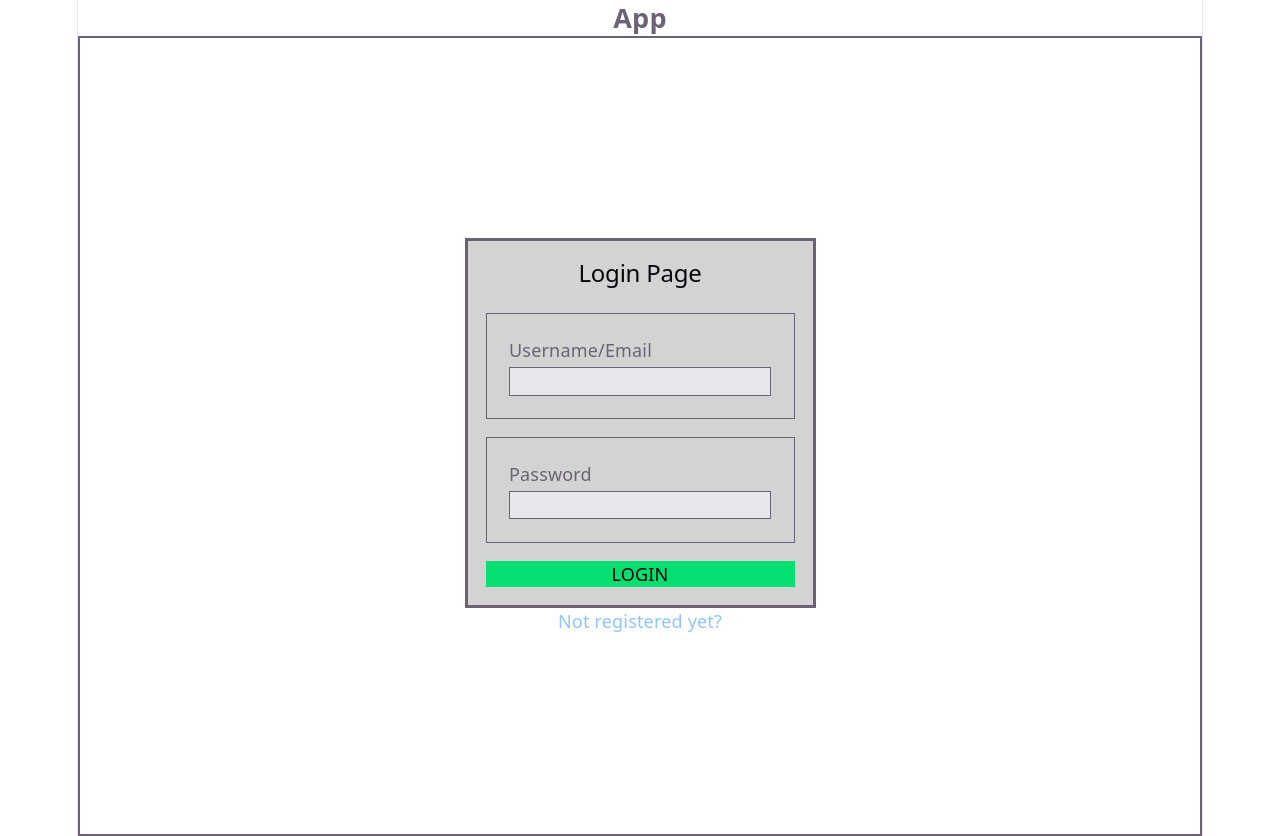
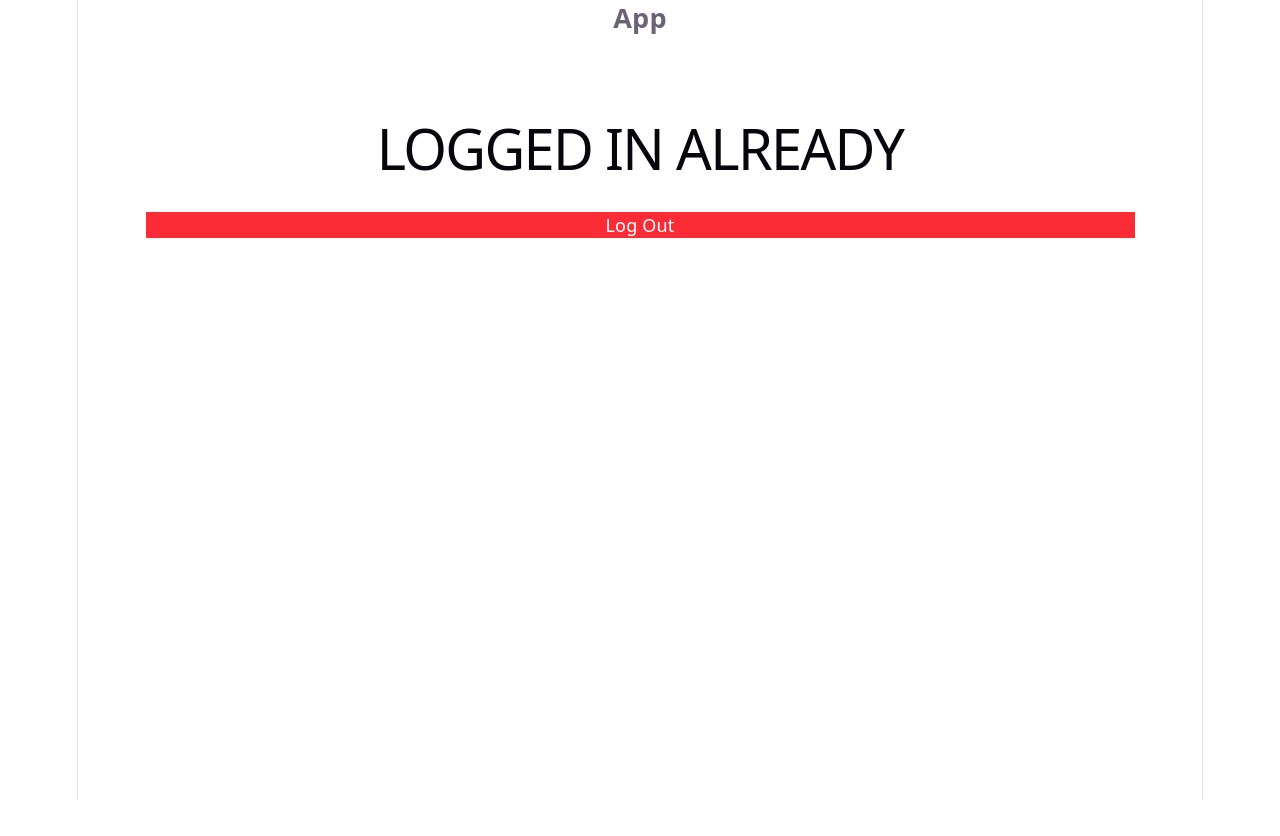
Before and after one commit to SujitBhatta21/Cocoa-Disease-Inspection, a React (Vite) app in the folder client/: page / in a window 1280 px wide. After the commit the page ends 800 px from the top, so only its background shows below. Built offline with nearby package versions, Linux system fonts and the light colour scheme; no server answers; sample sign-in values are in the browser's storage.

Commit message:
Refactoring: Adding components folder

```diff
--- a/client/src/App.tsx
+++ b/client/src/App.tsx
@@ -1,4 +1,3 @@
-import { useState } from "react";
 import { BrowserRouter, Routes, Route } from "react-router-dom";
 
 import "./App.css";
@@ -8,12 +7,6 @@ import UploadPage from "./page/upload";
 import ProtectedRoute from "./ProtectedRoute";
 
 function App() {
-  const [authenticated, setAuthenticated] = useState(false);
-
-  // MAke a endpoint to check if it's already authenticated.
-
-  // return authenticated ? <UploadPage /> : <Home />;
-
   return (
     <BrowserRouter>
       <Routes>
--- /dev/null
+++ b/client/src/components/loggedIn.tsx
@@ -0,0 +1,17 @@
+function LoggedIn(
+  handleLogout: (e: React.MouseEvent<HTMLButtonElement>) => Promise<void>,
+) {
+  return (
+    <main className="flex flex-col justify-center align-items gap-4 p-10 m-5">
+      <h1>LOGGED IN ALREADY</h1>
+      <button
+        onClick={handleLogout}
+        className="bg-red-500 text-white hover:bg-red-600 cursor-pointer rounded-lr padding 5"
+      >
+        Log Out
+      </button>
+    </main>
+  );
+}
+
+export default LoggedIn;
--- a/client/src/page/home.tsx
+++ b/client/src/page/home.tsx
@@ -1,12 +1,22 @@
-import { useState } from "react";
-import Login from "./login";
-import SignUp from "./signup";
+import { useEffect, useState } from "react";
+import Login from "../components/login";
+import SignUp from "../components/signup";
 import { useNavigate } from "react-router-dom";
+import LoggedIn from "../components/loggedIn";
 
 function Home() {
   const VITE_SERVER_URL = import.meta.env.VITE_SERVER_URL;
   const [loginPage, setLoginPage] = useState(true);
+  const [isToken, setIsToken] = useState(false);
+
   let navigate = useNavigate();
+
+  // Checking if token already consumed. If so calling home gives different page.
+  useEffect(() => {
+    if (localStorage.getItem("access_token") != null) {
+      setIsToken(true);
+    }
+  });
 
   const handleSubmitLogin = async (e: React.FormEvent<HTMLFormElement>) => {
     e.preventDefault();
@@ -76,11 +86,17 @@ function Home() {
     setLoginPage(!loginPage);
   };
 
+  const handleLogOut = async (e: React.MouseEvent<HTMLButtonElement>) => {
+    // Endpoint to perform logout or something.
+    // It should clear/remove the token I guess.
+  };
+
   return (
     <div>
       <header className="text-2xl font-bold">App</header>
-
-      {loginPage ? (
+      {isToken ? (
+        <LoggedIn handleLogout={handleLogOut} />
+      ) : loginPage ? (
         <Login
           handleSubmitLogin={handleSubmitLogin}
           handleNotRegistered={handleNotRegistered}
```
Also changed, not shown: client/src/components/login.tsx (renamed from client/src/page/login.tsx), client/src/components/signup.tsx (renamed from client/src/page/signup.tsx).
